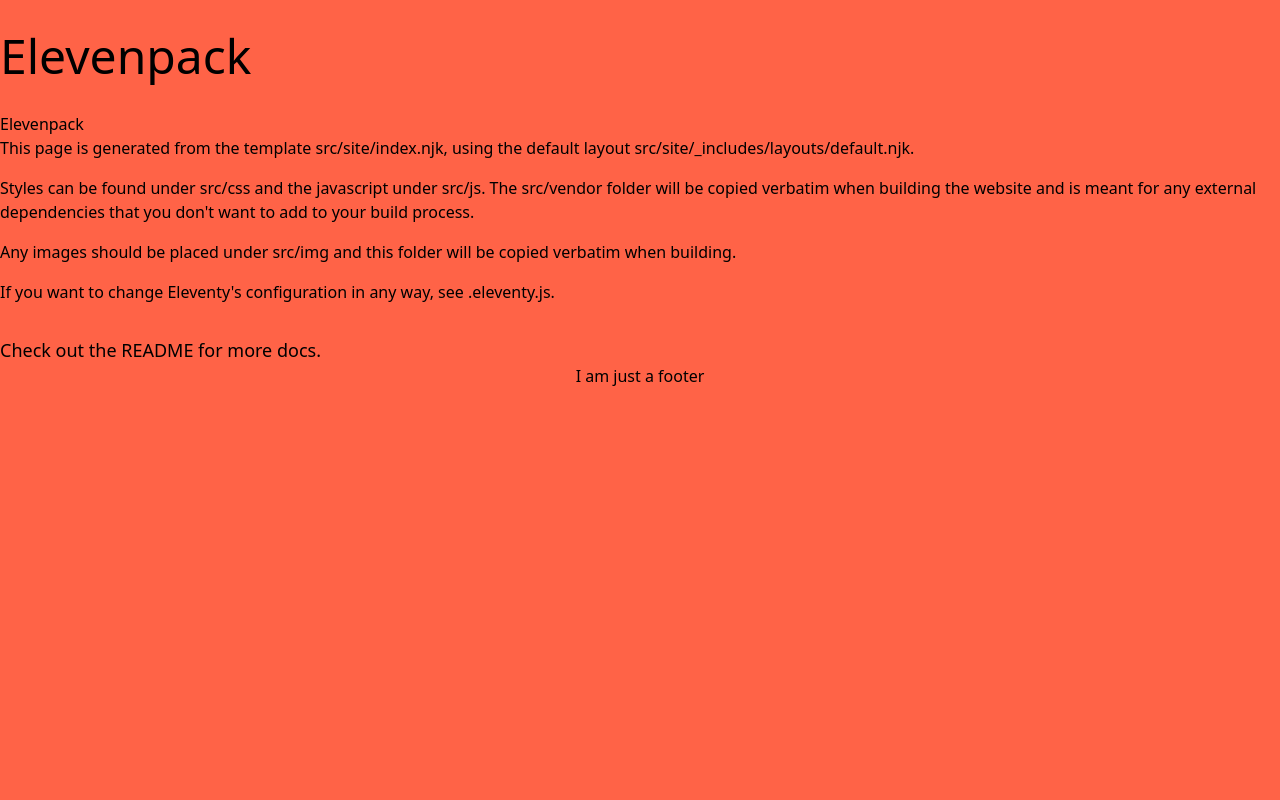
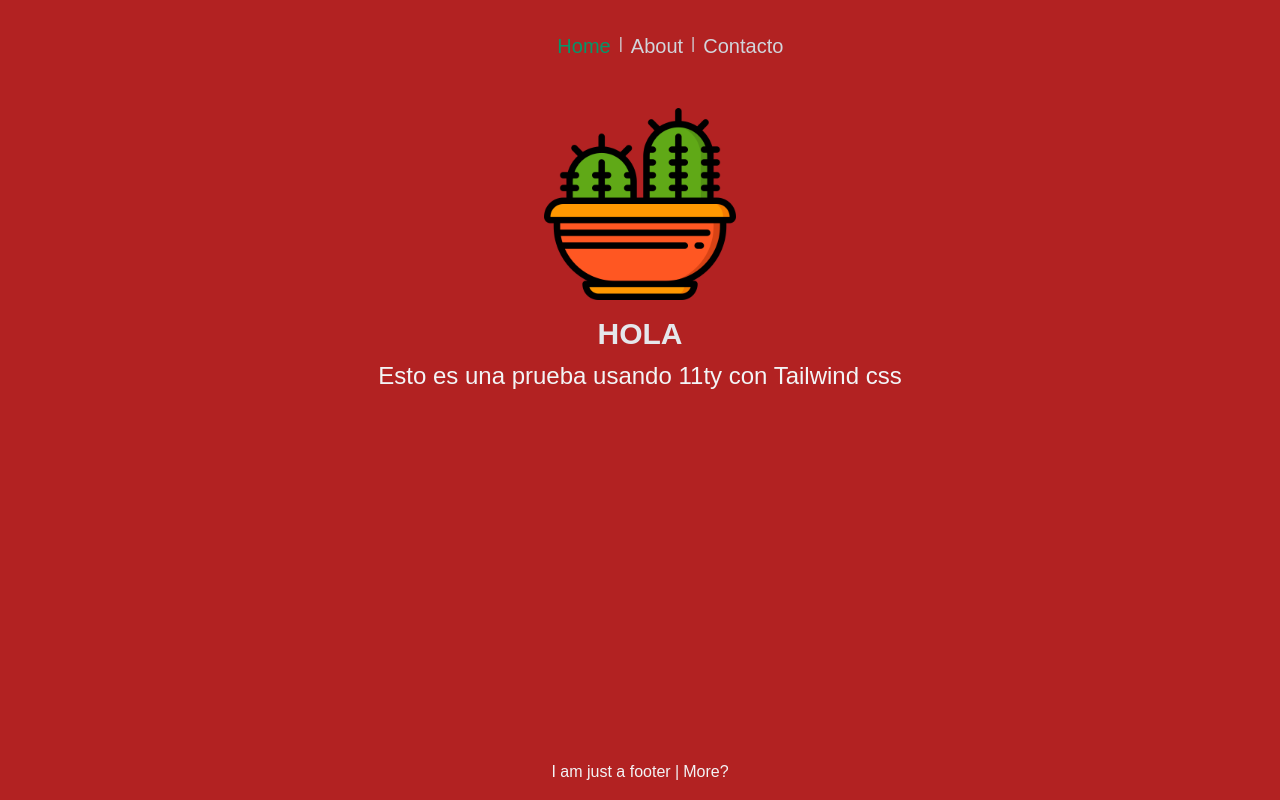
Before and after one commit to jocvegar/11ty-demo-site, an Eleventy site: page src/site/index.njk in a window 1280 px wide. Built offline with nearby package versions, Linux system fonts and the light colour scheme; Eleventy itself is replaced by a stand-in of ours; files that its build step writes are made by us from their sources; a web font is replaced by a local one.

Commit message:
Adds pages

```diff
--- a/src/assets/css/site.css
+++ b/src/assets/css/site.css
@@ -1,4 +1,13 @@
 body {
     box-sizing: border-box;
-    background-color: tomato;
+    background-color: firebrick;
+    font-family: 'Hind Madurai', sans-serif;
 }
+
+footer {
+    position: absolute;
+    bottom: 0;
+    left: 0;
+    right: 0;
+    padding: 1rem;
+}
--- a/src/site/_includes/footer.html
+++ b/src/site/_includes/footer.html
@@ -1 +1,5 @@
-<h1 class="flex flex-row justify-center">I am just a footer</h1>
+<footer>
+    <h4 class="flex flex-row justify-center text-medium text-gray-100 font-thin">
+        I am just a footer | <span class="pl-1 hover:text-green-600"><a href="https://flask-static-page.netlify.app/" target="_blank">More?</a></span>
+    </h4>
+</footer>
--- a/src/site/_includes/layouts/default.njk
+++ b/src/site/_includes/layouts/default.njk
@@ -4,14 +4,13 @@
         <meta charset="utf-8">
         <meta name="viewport" content="width=device-width, initial-scale=1.0">
         {# <link rel="icon" href="/img/favicon.ico"> #}
+        <link href="https://fonts.googleapis.com/css2?family=Hind+Madurai:wght@300;400;500;600;700&display=swap" rel="stylesheet">
         <link href="https://unpkg.com/tailwindcss@^1.0/dist/tailwind.min.css" rel="stylesheet">
         <link rel="stylesheet" href="/assets/css/site.css">
         <title>{{ title }}</title>
     </head>
-    <body>
-        <div class="container mt-8 mb-8 mx-auto">
-            <h1 class="text-5xl">Elevenpack</h1>
-        </div>
+    <body class="flex flex-col">
+        {% include "nav.njk" %}
         {{ content | safe }}
         {% include "footer.html" %}
         <script src="/assets/js/main.js"></script>
--- /dev/null
+++ b/src/site/_includes/nav.njk
@@ -0,0 +1,7 @@
+<nav>
+    <ul class="flex justify-around container w-1/6 mx-auto px-4 my-8 text-gray-300">
+        <li class="px-2 text-xl font-medium {% if page.url == "/" %}text-green-600{% endif %}"><a href="/">Home</a></li> |
+        <li class="px-2 text-xl font-medium {% if page.url == "/about/" %}text-green-600{% endif %}"><a href="/about">About</a></li> |
+        <li class="px-2 text-xl font-medium {% if page.url == "/contact/" %}text-green-600{% endif %}"><a href="/contact">Contacto</a></li>
+    </ul>
+</nav>
--- a/src/site/about.njk
+++ b/src/site/about.njk
@@ -1,8 +1,11 @@
 ---
 title: About
 layout: default
+logo: /assets/img/cactus_2.png
 ---
 
 <div class="container mx-auto">
-    <h1> {{title}} </h1>
+    <img src="{{logo}}" alt="about" class="h-40 w-40 md:h-48 md:w-48 mx-auto my-4">
+    <h1 class="uppercase text-3xl text-center font-bold antialiased text-gray-200">{{title}}</h1>
+    <h3 class="my-2 text-2xl text-center text-gray-100 font-thin">Ehm... my name Jeff</h3>
 </div>
--- a/src/site/index.njk
+++ b/src/site/index.njk
@@ -1,21 +1,12 @@
 ---
-title: Elevenpack
+title: Hola
 layout: default
+logo: assets/img/cactus_1.png
 ---
 
 <div class="container mx-auto">
-    <h1> {{title}} </h1>
-    <p>
-        This page is generated from the template <span class="code">src/site/index.njk</span>, using the default layout
-        <span class="code">src/site/_includes/layouts/default.njk</span>.
-    </p>
-    <p class="my-4">
-        Styles can be found under <span class="code">src/css</span> and the javascript under <span class="code">src/js</span>.
-        The <span class="code">src/vendor</span> folder will be copied verbatim when building the website and is meant for any
-        external dependencies that you don't want to add to your build process.
-    </p>
-    <p class="my-4">Any images should be placed under <span class="code">src/img</span> and this folder will be copied verbatim when building.</p>
-    <p>If you want to change Eleventy's configuration in any way, see <span class="code">.eleventy.js</span>.
-
-    <h3 class="mt-8 text-lg">Check out the <a href="https://github.com/deviousdodo/elevenpack#elevenpack" class="text-teal-600">README</a> for more docs.</h3>
+    <img src="{{logo}}" alt="home" class="h-40 w-40 md:h-48 md:w-48 mx-auto my-4">
+    <h1 class="uppercase text-3xl text-center font-bold antialiased text-gray-200">{{title}}</h1>
+    <h3 class="my-2 text-2xl text-center text-gray-100 font-thin">Esto es una prueba usando
+    <a href="https://www.11ty.dev/" target="_blank" class="hover:text-green-600">11ty</a> con <a href="https://tailwindcss.com/" target="_blank" class="hover:text-green-600">Tailwind css</a></h3>
 </div>
```
Also changed, not shown: src/site/contact.njk (added, +41 -0 lines), src/assets/img/cactus_1.png (added), src/assets/img/cactus_2.png (added), src/assets/img/cactus_3.png (added).
